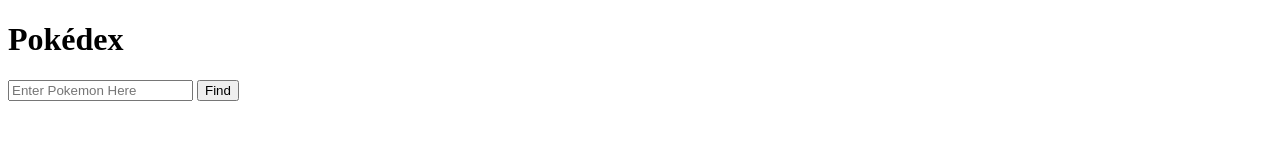
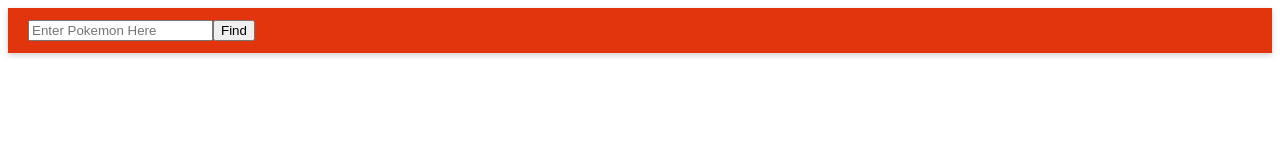
Before and after one commit to Karw1n/Pokemon-API-Training, a plain HTML site: page pokedex/index.html in a window 1280 px wide. Drawn offline with Linux system fonts and the light colour scheme; files that its build step writes are made by us from their sources.

Commit message:
Added nav bar and move search field inside nav bar.

```diff
--- /dev/null
+++ b/pokedex/css/styles.css
@@ -0,0 +1,12 @@
+nav {
+  display: flex;
+  /* justify-content: space-between; */
+  align-items: center;
+
+  padding: 12px 20px;
+
+  background-color: #e3350d; /* Pokédex red */
+  color: white;
+
+  box-shadow: 0 2px 6px rgba(0,0,0,0.2);
+}
--- a/pokedex/index.html
+++ b/pokedex/index.html
@@ -7,15 +7,14 @@
 </head>
 <body>
     <!--Main Header-->
-    <div>
-        <h1>Pokédex</h1>
-    </div>
+    <header>
+        <nav id="navbar">
+            <!-- Pokémon entries will be dynamically inserted here -->
+            <input id="search-pokemon-input" placeholder="Enter Pokemon Here"></input>
+            <button id="search-pokemon-button">Find</button>
+        </nav>
 
-    <div id="search-pokemon">
-        <!-- Pokémon entries will be dynamically inserted here -->
-        <input id="search-pokemon-input" placeholder="Enter Pokemon Here"></input>
-        <button id="search-pokemon-button">Find</button>
-    </div>
+    </header>
 
     <div id="display-pokemon">
 
```
Also changed, not shown: 1 other file.
